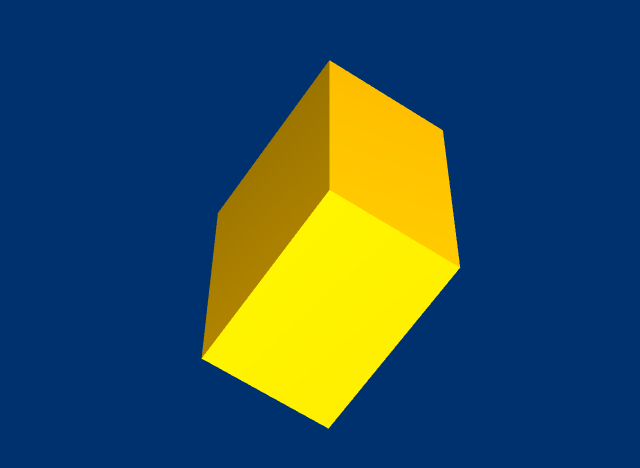
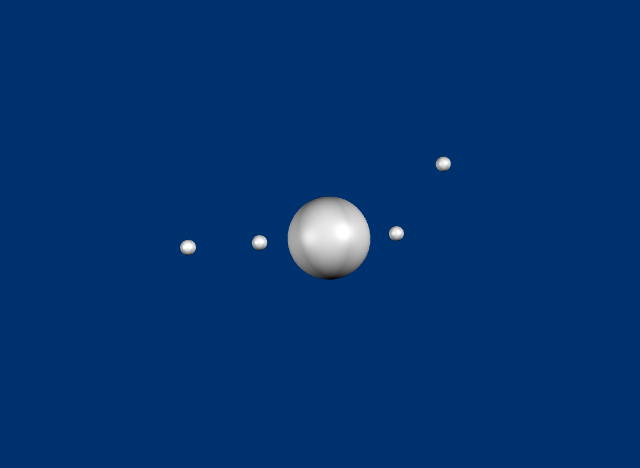
Before and after one commit to ErykMiszczuk/threejs-sandbox, a plain HTML site: page index.html in a window 1280 px wide. Shown: the part 162-630 px from the top of the page, without its empty margins (311-951 px from the left). Drawn offline with nearby package versions, Linux system fonts and the light colour scheme; animation ran at ten frames a second.

Commit message:
Added some spheres to recreate atom model

```diff
--- /dev/null
+++ b/atom.js
@@ -0,0 +1,81 @@
+const tardisBlue = new THREE.Color("rgb(0, 49, 111)");
+const sunYellow = new THREE.Color("rgb(200, 150, 0)");
+const snowWhite = new THREE.Color("rgb(255, 255, 255)");
+
+const scene = new THREE.Scene();
+scene.background = tardisBlue;
+
+const camera = new THREE.PerspectiveCamera(
+    60,
+    window.innerWidth / window.innerHeight,
+    0.1,
+    1000
+);
+camera.position.set(0, 0, 50);
+const renderer = new THREE.WebGLRenderer({
+    antialias: true,
+    alpha: true,
+});
+renderer.setSize(window.innerWidth, window.innerHeight);
+document.body.appendChild(renderer.domElement);
+
+function createSphere(r = 1, color = snowWhite) {
+    const sphereGeo = new THREE.SphereGeometry(r, 20, 20);
+    const sphereMaterial = new THREE.MeshPhongMaterial({
+        color,
+        shininess: 30
+    });
+    return new THREE.Mesh(sphereGeo, sphereMaterial);
+}
+
+function createPointLight(intensity = 1, color = snowWhite) {
+    return new THREE.PointLight(color, intensity);
+}
+
+function createElectron(r = 0.55, color = snowWhite) {
+    const sphere = createSphere(r, color);
+    const pivot = new THREE.Object3D();
+    pivot.add(sphere);
+    return {
+        pivot,
+        sphere
+    }
+}
+
+const nucleus = createSphere(3);
+const l1 = createPointLight(.85);
+const l2 = createPointLight(.65);
+l1.position.set(60, 20, 60);
+l2.position.set(-30, 0, 20);
+
+scene.add(nucleus, l1, l2);
+
+const electron1 = createElectron();
+electron1.sphere.position.set(10, 0, 0);
+const electron3 = createElectron();
+const electron4 = createElectron();
+const electron2 = createElectron();
+electron2.sphere.position.set(5, 0, 0);
+electron3.sphere.position.set(-5, 0, 0);
+electron4.sphere.position.set(-10, 0, 0);
+
+nucleus.add(electron1.pivot, electron2.pivot, electron3.pivot, electron4.pivot);
+
+function animate() {
+    electron1.pivot.rotation.z += 0.01;
+    nucleus.rotation.x += 0.002;
+    nucleus.rotation.y += 0.003;
+    nucleus.rotation.z += 0.001;
+    renderer.render(scene, camera);
+    requestAnimationFrame(animate);
+}
+
+function handleResize() {
+    const { innerWidth, innerHeight } = window;
+    renderer.setSize(innerWidth, innerHeight);
+    camera.aspect = innerWidth / innerHeight;
+    camera.updateProjectionMatrix();
+}
+
+window.addEventListener("resize", handleResize)
+animate();
--- a/index.html
+++ b/index.html
@@ -10,5 +10,5 @@
 <body>
 
 </body>
-<script src="./main.js"></script>
+<script src="./atom.js"></script>
 </html>
```
